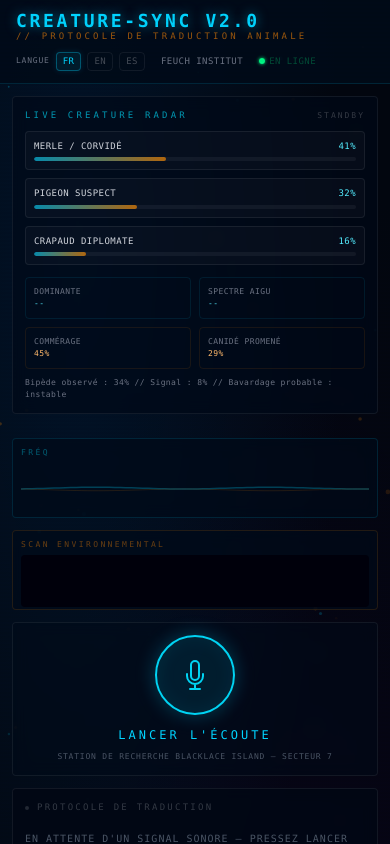
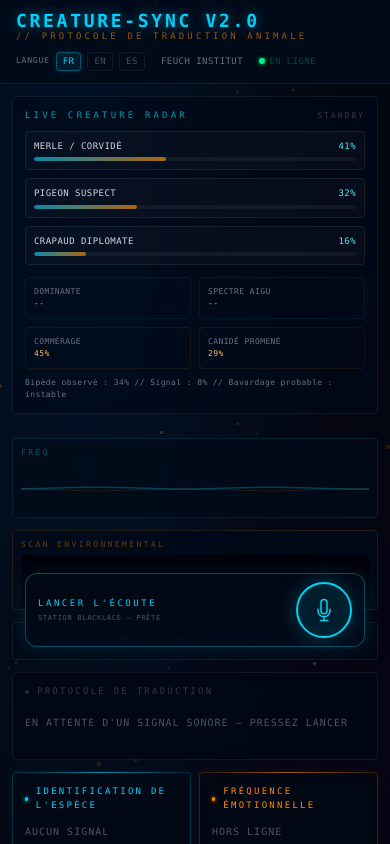
Before and after one commit to benoitlub/Creature-sync, a React (Vite) app: page / in a window 390 px wide. Shown: the top 844 px of the page. Built offline with nearby package versions, Linux system fonts and the light colour scheme.

Commit message:
Pin microphone controls to bottom toolbar

```diff
--- a/src/components/MicButton.tsx
+++ b/src/components/MicButton.tsx
@@ -26,15 +26,50 @@ export function MicButton({ isListening, isAnalyzing, isComplete, onStart, onSto
     else onStart();
   };
 
+  const accent = isAnalyzing ? "#ff8c00" : isComplete ? "#00ff88" : isListening ? "#ff4444" : "#00d4ff";
+  const status = isListening
+    ? "CANAL OUVERT // STOP POUR FIGER"
+    : isComplete
+    ? "RAPPORT FIGÉ // TOUCHER POUR RELANCER"
+    : "STATION BLACKLACE — PRÊTE";
+
   return (
-    <div className="relative flex flex-col items-center gap-3">
+    <div
+      className="fixed left-0 right-0 px-3 z-[80]"
+      style={{
+        bottom: "max(0.75rem, env(safe-area-inset-bottom))",
+        pointerEvents: "none",
+      }}
+    >
+      <div
+        className="mx-auto max-w-4xl rounded-xl border backdrop-blur-md flex items-center justify-between gap-3 px-3 py-2"
+        style={{
+          pointerEvents: "auto",
+          borderColor: `${accent}55`,
+          background: "linear-gradient(180deg, rgba(2,8,20,0.94), rgba(0,10,25,0.88))",
+          boxShadow: `0 -8px 30px rgba(0,0,0,0.35), 0 0 22px ${accent}22, inset 0 0 18px ${accent}08`,
+        }}
+      >
+        <div className="min-w-0">
+          <div
+            className="text-[9px] sm:text-[10px] tracking-[0.28em] font-mono uppercase truncate"
+            style={{ color: accent }}
+          >
+            {label}
+          </div>
+          <div className="text-[7px] sm:text-[8px] font-mono text-gray-600 tracking-widest uppercase truncate mt-0.5">
+            {status}
+          </div>
+        </div>
+
+        <div className="relative flex items-center justify-center shrink-0">
           {(isListening || isAnalyzing) && (
             <>
               <div className="absolute inset-0 flex items-center justify-center">
-            <div className="w-28 h-28 rounded-full border border-cyan-400/30 animate-ping" style={{ animationDuration: "1.5s" }} />
+                <div className="w-14 h-14 rounded-full border border-cyan-400/30 animate-ping" style={{ animationDuration: "1.5s" }} />
               </div>
               <div className="absolute inset-0 flex items-center justify-center">
-            <div className="w-36 h-36 rounded-full border border-orange-500/20 animate-ping" style={{ animationDuration: "2s" }} />
+                <div className="w-20 h-20 rounded-full border border-orange-500/20 animate-ping" style={{ animationDuration: "2s" }} />
               </div>
             </>
           )}
@@ -43,8 +78,8 @@ export function MicButton({ isListening, isAnalyzing, isComplete, onStart, onSto
             onClick={handleClick}
             disabled={isAnalyzing}
             className={`
-          relative z-10 w-20 h-20 rounded-full border-2 flex items-center justify-center
-          transition-all duration-300 focus:outline-none
+              relative z-10 w-14 h-14 rounded-full border-2 flex items-center justify-center
+              transition-all duration-300 focus:outline-none active:scale-95
               ${isAnalyzing
                 ? "border-orange-500 bg-orange-500/10 cursor-wait"
                 : isComplete
@@ -65,30 +100,23 @@ export function MicButton({ isListening, isAnalyzing, isComplete, onStart, onSto
             }}
           >
             {isAnalyzing ? (
-          <svg className="w-8 h-8 text-orange-500 animate-spin" viewBox="0 0 24 24" fill="none" stroke="currentColor" strokeWidth={1.5}>
+              <svg className="w-6 h-6 text-orange-500 animate-spin" viewBox="0 0 24 24" fill="none" stroke="currentColor" strokeWidth={1.5}>
                 <path strokeLinecap="round" strokeLinejoin="round" d="M16.023 9.348h4.992v-.001M2.985 19.644v-4.992m0 0h4.992m-4.993 0 3.181 3.183a8.25 8.25 0 0 0 13.803-3.7M4.031 9.865a8.25 8.25 0 0 1 13.803-3.7l3.181 3.182m0-4.991v4.99" />
               </svg>
             ) : isComplete ? (
-          <svg className="w-8 h-8 text-green-400" viewBox="0 0 24 24" fill="none" stroke="currentColor" strokeWidth={1.5}>
+              <svg className="w-6 h-6 text-green-400" viewBox="0 0 24 24" fill="none" stroke="currentColor" strokeWidth={1.5}>
                 <path strokeLinecap="round" strokeLinejoin="round" d="m4.5 12.75 6 6 9-13.5" />
               </svg>
             ) : isListening ? (
-          <div className="w-6 h-6 bg-red-500 rounded-sm" />
+              <div className="w-5 h-5 bg-red-500 rounded-sm" />
             ) : (
-          <svg className="w-8 h-8 text-cyan-400" viewBox="0 0 24 24" fill="none" stroke="currentColor" strokeWidth={1.5}>
+              <svg className="w-6 h-6 text-cyan-400" viewBox="0 0 24 24" fill="none" stroke="currentColor" strokeWidth={1.5}>
                 <path strokeLinecap="round" strokeLinejoin="round" d="M12 18.75a6 6 0 0 0 6-6v-1.5m-6 7.5a6 6 0 0 1-6-6v-1.5m6 7.5v3.75m-3.75 0h7.5M12 15.75a3 3 0 0 1-3-3V4.5a3 3 0 1 1 6 0v8.25a3 3 0 0 1-3 3Z" />
               </svg>
             )}
           </button>
-
-      <span
-        className="text-xs tracking-[0.25em] font-mono uppercase"
-        style={{
-          color: isAnalyzing ? "#ff8c00" : isComplete ? "#00ff88" : isListening ? "#ff4444" : "#00d4ff",
-        }}
-      >
-        {label}
-      </span>
+        </div>
+      </div>
     </div>
   );
 }
```
Lines whose indentation alone changed are shown as unchanged.
